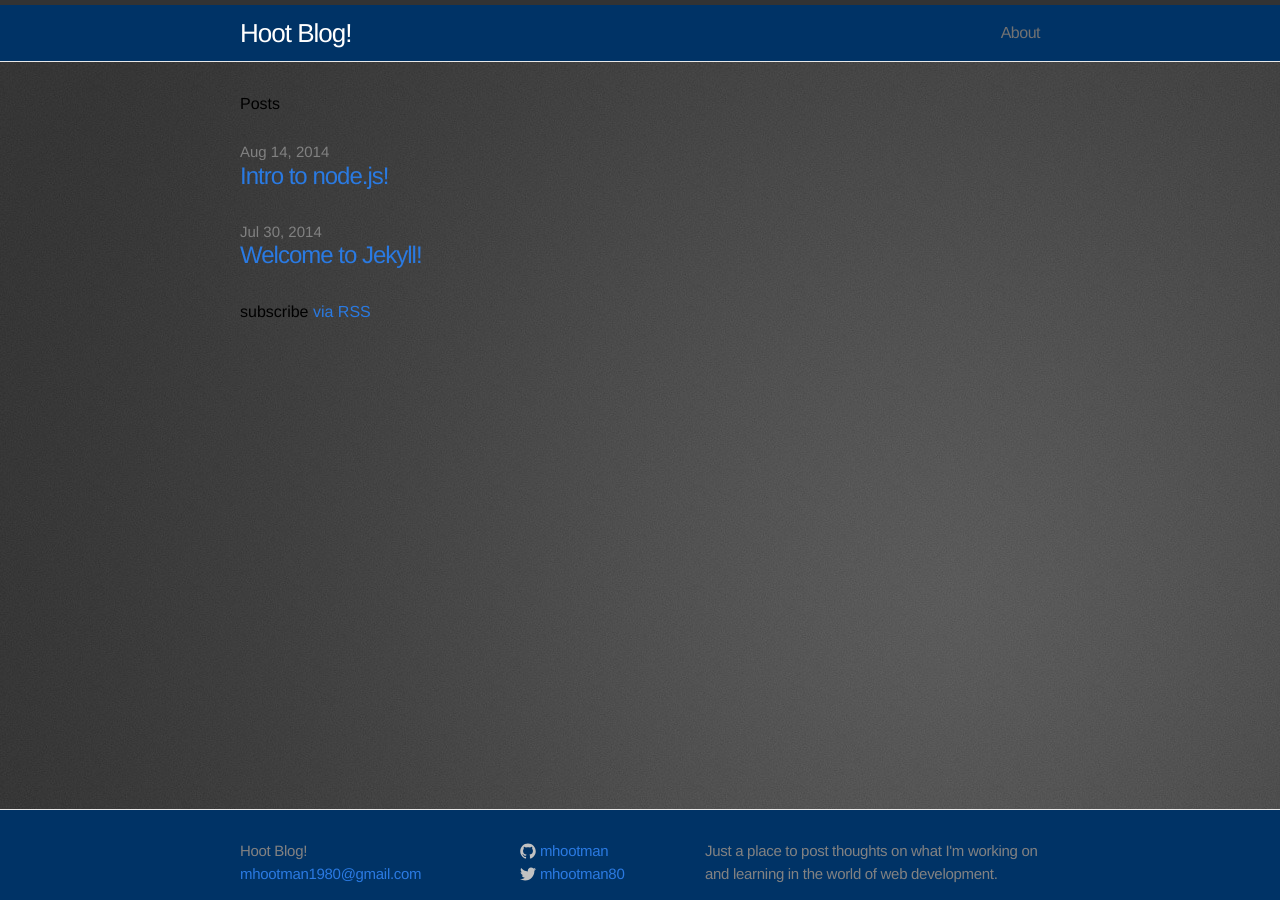
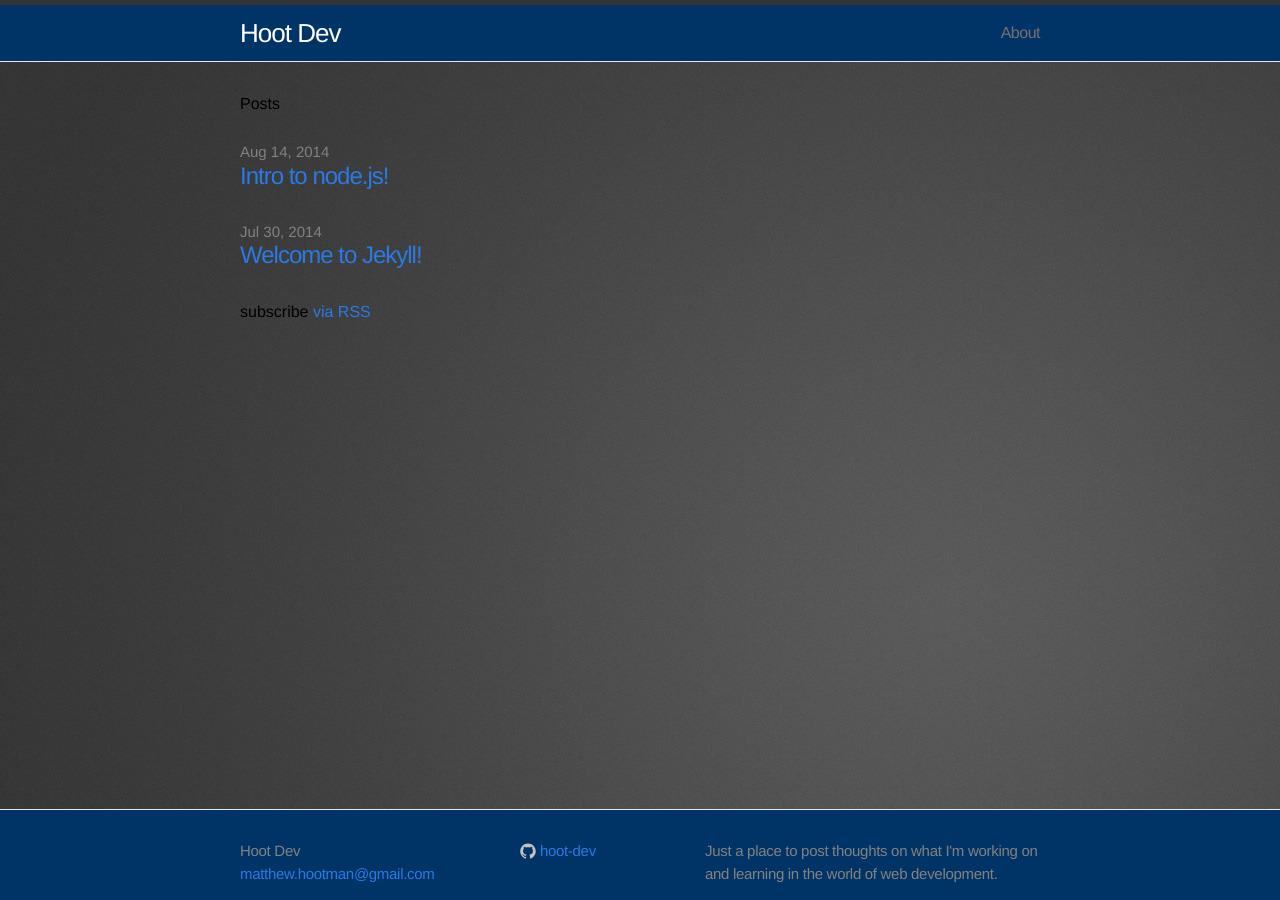
Before and after one commit to hoot-dev/hoot-dev.github.io, a Jekyll site: the page built from index.html, in a window 1280 px wide. Built offline with Jekyll 4.4.1, drawn with Linux system fonts in a browser that asks for light colours.

Commit message:
Update config.yml

```diff
--- a/_config.yml
+++ b/_config.yml
@@ -1,11 +1,10 @@
 # Site settings
-title: Hoot Blog!
-email: mhootman1980@gmail.com
+title: Hoot Dev
+email: matthew.hootman@gmail.com
 description: "Just a place to post thoughts on what I'm working on and learning in the world of web development."
 baseurl: ""
 url: "http://yourdomain.com"
-twitter_username: mhootman80
-github_username: mhootman
+github_username: hoot-dev
 
 # Build settings
 markdown: kramdown
```
